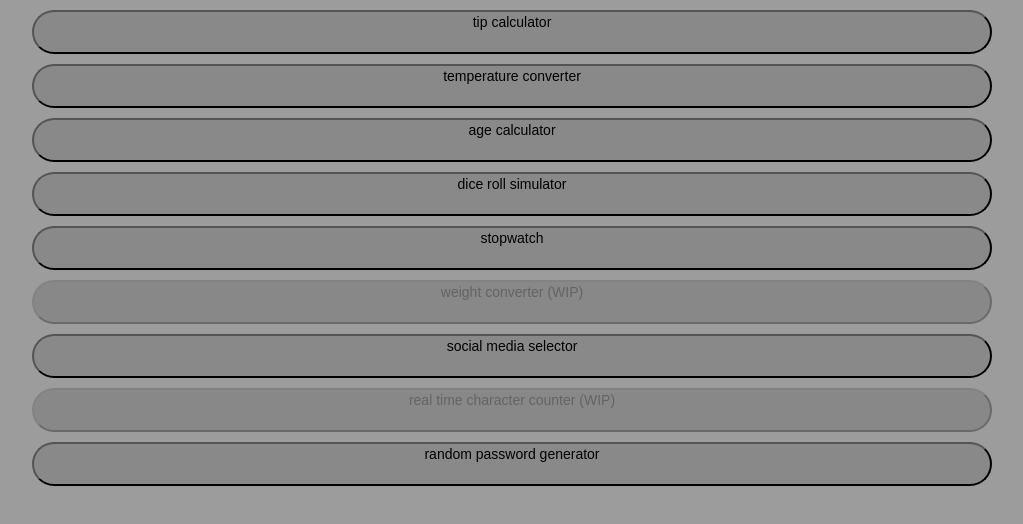
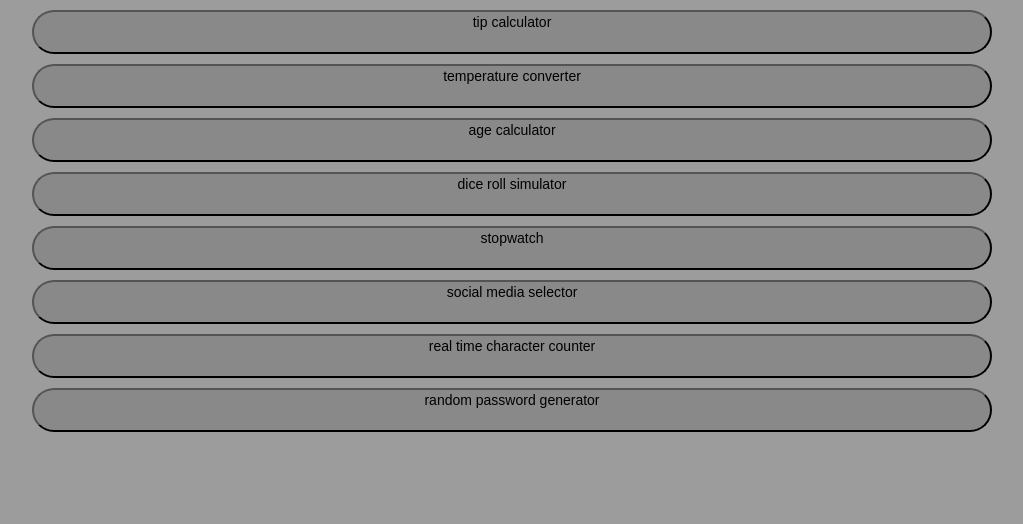
Before and after one commit to absurdo-liver/projectIdeasFruition, a plain HTML site: page index.html in a window 1280 px wide. Shown: the whole page, without its empty margins (128-1151 px from the left). Drawn offline with Linux system fonts and the light colour scheme.

Commit message:
updated entry file

```diff
--- a/index.html
+++ b/index.html
@@ -1,7 +1,3 @@
-<!-- ideas -->
-<!-- weight converter -->
-<!-- random password generator -->
-
 <!DOCTYPE html>
 <html>
   <head>
@@ -17,9 +13,8 @@
     <button id='agecalculator'>age calculator</button>
     <button id='dicerollsimulator'>dice roll simulator</button>
     <button id='stopwatch'>stopwatch</button>
-    <button id='weightconverter' disabled>weight converter (WIP)</button>
     <button id='socialmediaselector'>social media selector</button>
-    <button id='realtimecharactercounter' disabled> real time character counter (WIP)</button>
+    <button id='realtimecharactercounter'> real time character counter</button>
     <button id='randompasswordgenerator'>random password generator</button>
     </div>
   </body>
```
